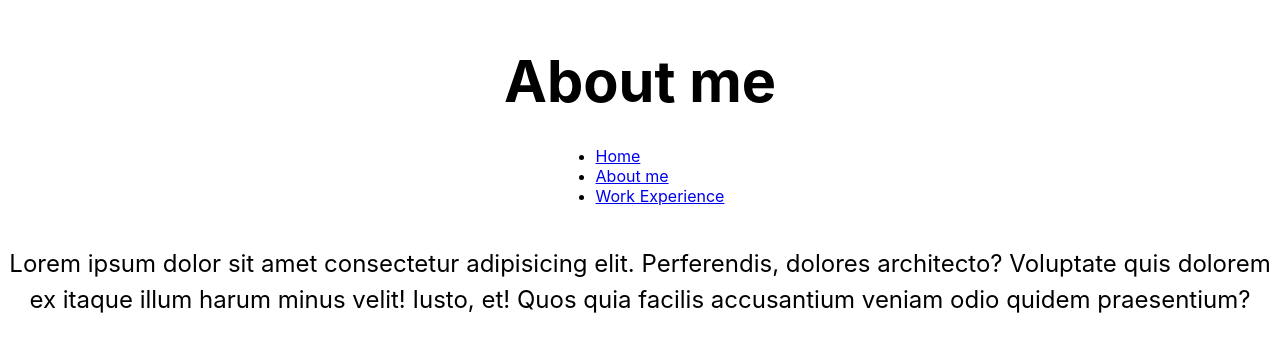
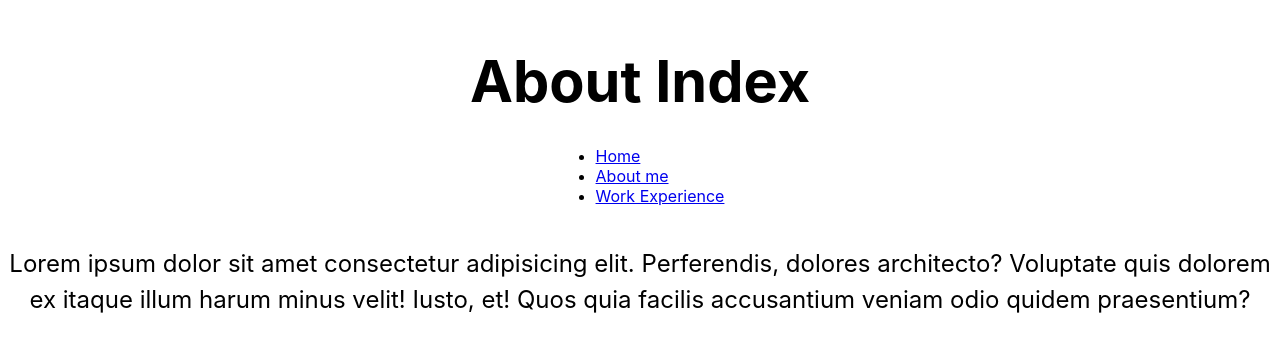
Before and after one commit to tshrv/nextjs-blog, a Next.js app: page /about in a window 1280 px wide. Shown: the part 205-556 px from the top of the page. Built offline with nearby package versions, Linux system fonts and the light colour scheme.

Commit message:
pages in modules

```diff
--- /dev/null
+++ b/pages/about/index.jsx
@@ -0,0 +1,31 @@
+import styles from '../../styles/Home.module.css'
+import Link from 'next/link'
+
+export default function About() {
+    return (
+    <div className={styles.container}>
+        <h1 className={styles.title}>About Index</h1>
+        <ul>
+          <li><Link href='/'>Home</Link></li>
+          <li><Link href='/about'>About me</Link></li>
+          <li><Link href='/about/work'>Work Experience</Link></li>
+        </ul>
+        <p className={styles.description}>
+            Lorem ipsum dolor sit amet consectetur adipisicing elit. Perferendis, dolores architecto? Voluptate quis dolorem ex itaque illum harum minus velit! Iusto, et! Quos quia facilis accusantium veniam odio quidem praesentium?
+        </p>
+        <style jsx global>{`
+        html,
+        body {
+          padding: 0;
+          margin: 0;
+          font-family: -apple-system, BlinkMacSystemFont, Segoe UI, Roboto,
+            Oxygen, Ubuntu, Cantarell, Fira Sans, Droid Sans, Helvetica Neue,
+            sans-serif;
+        }
+        * {
+          box-sizing: border-box;
+        }
+      `}</style>
+    </div>
+    )
+}
```
Also changed, not shown: pages/_about.jsx (renamed from pages/about.jsx).
